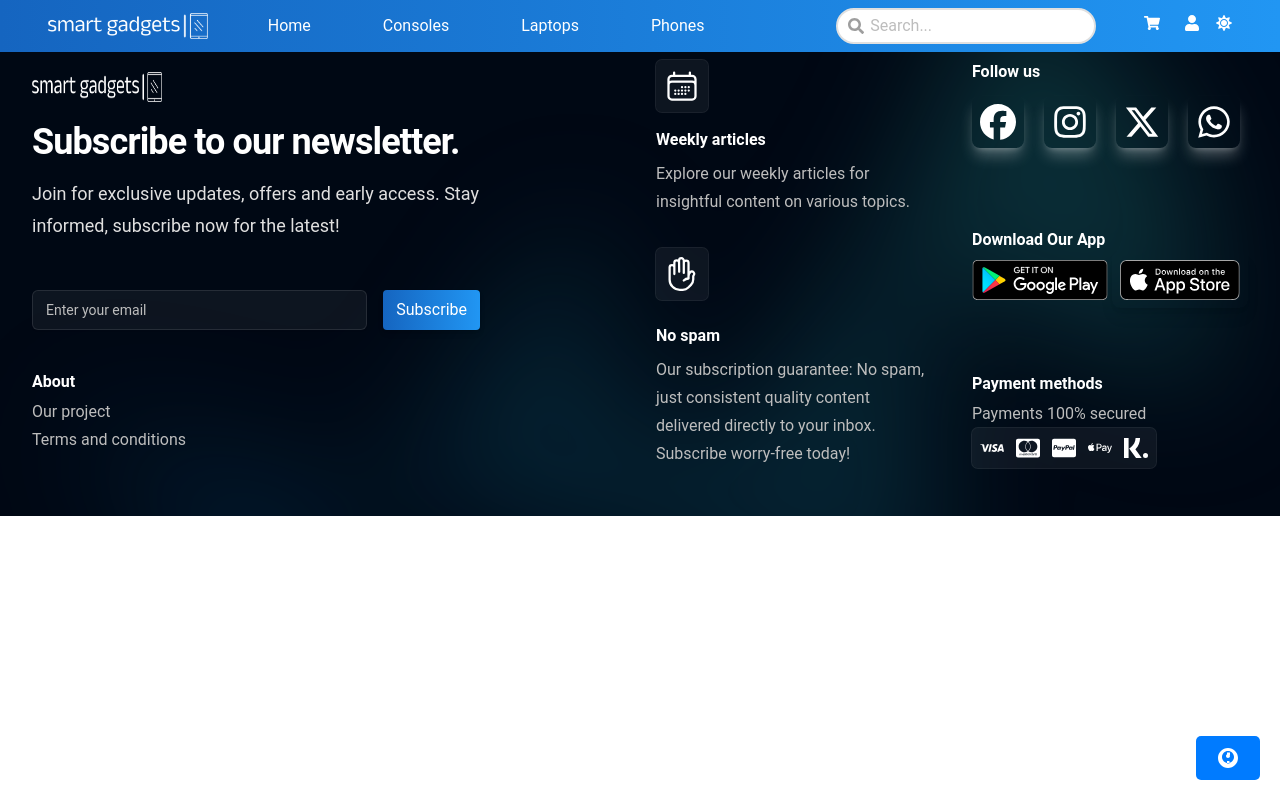
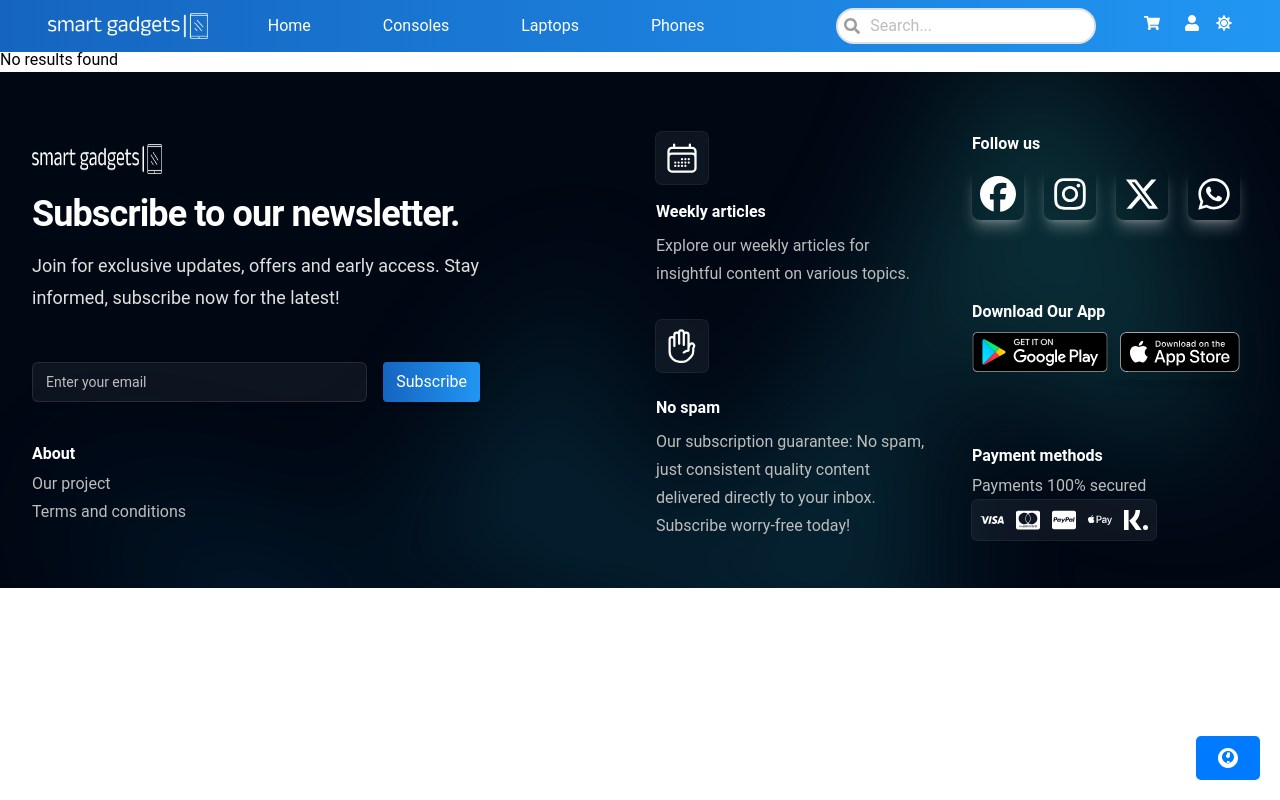
Before and after one commit to SKhail/smart-gadget, a React (Vite) app: page /search in a window 1280 px wide. Built offline with nearby package versions, Linux system fonts and the light colour scheme; the HTML template or start-up script is replaced by a standard one.

Commit message:
added search bar

```diff
--- a/src/App.jsx
+++ b/src/App.jsx
@@ -17,6 +17,7 @@ import Computerstablets from './component/computerstablets/Computerstablets'
 import Refurbished from './component/refurbished/Refurbished'
 import HeadphonesSpeakers from './component/headphonesSpeakers/HeadphonesSpeakers'
 import Favoritegadget from './component/favoritegadgets/Favoritegadget'
+import Search from './component/search'
 
 
 
@@ -84,6 +85,7 @@ function App() {
           <Route path='/refurbished' element={<Refurbished darkMode={darkMode}/>} />
           <Route path='/headphonesSpeakers' element={<HeadphonesSpeakers darkMode={darkMode}/>} />
           <Route path='/favoritegadget' element={<Favoritegadget />} darkMode={darkMode}/>
+          <Route path='/search' element={<Search />} />
 
 
 
--- a/src/component/navigation/Navbar.jsx
+++ b/src/component/navigation/Navbar.jsx
@@ -1,13 +1,13 @@
-import React, { useState, useEffect } from 'react'
-import { Link, NavLink } from 'react-router-dom'
-import { FaSearch, FaUser, FaShoppingCart, FaHome, FaGamepad, FaLaptop, FaMobileAlt } from 'react-icons/fa'
-import { AiOutlineClose, AiOutlineMenu } from 'react-icons/ai'
-import { FaSun, FaMoon } from 'react-icons/fa' // Dark Mode Icons
+import React, { useState } from 'react';
+import { Link, NavLink } from 'react-router-dom';
+import { FaSearch, FaUser, FaShoppingCart, FaHome, FaGamepad, FaLaptop, FaMobileAlt } from 'react-icons/fa';
+import { AiOutlineClose, AiOutlineMenu } from 'react-icons/ai';
+import { FaSun, FaMoon } from 'react-icons/fa'; // Dark Mode Icons
 
-import LoginPage from '../LoginFeature/LoginPage' // Ensure correct import path
-import '../navigation/style.css' // Ensure correct import path
+import LoginPage from '../LoginFeature/LoginPage'; // Ensure correct import path
+import '../navigation/style.css'; // Ensure correct import path
 
-import WhiteLogo from '../../assets/Logos/white-smart-gadgets-high-resolution-logo.png'
+import WhiteLogo from '../../assets/Logos/white-smart-gadgets-high-resolution-logo.png';
 
 const NavData = [
   {
@@ -39,62 +39,40 @@ const NavData = [
     icon: <FaShoppingCart />,
     link: '/shoppingcart',
   },
-]
+];
 
 const Navbar = ({ darkMode, toggleDarkMode }) => {
-  const [isScrolled, setIsScrolled] = useState(false) // fixed Navbar
-  const [isMobileOpen, setIsMobileOpen] = useState(false) //Toggle Hamburger
-  const [isShowModel, setShowModel] = useState(false)
+  const [searchTerm, setSearchTerm] = useState('');
 
-  // Scroll handler
-  useEffect(() => {
-    const handleScroll = () => {
-      const scrollPosition = window.scrollY
-      setIsScrolled(scrollPosition > 0)
-    }
+  // Handler for search input change
+  const handleSearchChange = (e) => {
+    setSearchTerm(e.target.value);
+  };
 
-    window.addEventListener('scroll', handleScroll)
+  // Handler for search form submission
+  const handleSearchSubmit = (e) => {
+    e.preventDefault();
+    // Perform search logic here with searchTerm
+    console.log('Searching for:', searchTerm);
+  };
 
-    return () => {
-      window.removeEventListener('scroll', handleScroll)
-    }
-  }, [])
-
-  // For Mobile devices
-  const toggleHamburger = () => {
-    setIsMobileOpen(!isMobileOpen)
-  }
-
-  // Used for the Login Page
-  const handleLoginButtonClick = () => {
-    setShowModel(!isShowModel) // Toggle showModal state
-  }
   return (
-    <nav
-      className={`flex items-center justify-between px-4 py-2 lg:px-12 ${
-        darkMode ? 'bg-blue-900' : 'bg-gradient-to-r from-blue-800 to-blue-500 '
-      } text-white fixed top-0 w-full z-10 animate__animated animate__fadeIn`}
-    >
-
-
+    <nav className={`flex items-center justify-between px-4 py-2 lg:px-12 ${darkMode ? 'bg-blue-900' : 'bg-gradient-to-r from-blue-800 to-blue-500 '} text-white fixed top-0 w-full z-10 animate__animated animate__fadeIn`}>
       {/* Company Name (Logo) */}
       <Link to='/' className='flex items-center flex-start'>
         <img src={WhiteLogo} alt='SmartGadget' className='h-auto w-32 md:w-40 mx-auto flex justify-start' />
       </Link>
 
       {/* Hamburger Button for Mobile */}
-      <button onClick={toggleHamburger} className={`lg:hidden text-2xl ${isMobileOpen ? 'ml-auto' : ''}`}>
-        {isMobileOpen ? <AiOutlineClose /> : <AiOutlineMenu />}
+      <button className={`lg:hidden text-2xl`}>
+        <AiOutlineMenu />
       </button>
 
       {/* Navigation Links */}
-      <ul className={`lg:flex items-center gap-4 list-none ${isMobileOpen ? 'flex flex-col' : 'hidden lg:flex'}`}>
+      <ul className={`lg:flex items-center gap-4 list-none`}>
         {NavData.map((data, index) => (
           <li key={index}>
-            <NavLink
-              to={data.link}
-              className={`inline-block px-7 hover:text-space-grey duration-200 font-baloo ${({ isActive, isPending }) => (isPending ? 'pending' : isActive ? 'active' : '')}`}
-            >
+            <NavLink to={data.link} className='inline-block px-7 hover:text-space-grey duration-200 font-baloo'>
               {window.innerWidth < 768 ? <span className='font-baloo'>{data.icon}</span> : data.name}
             </NavLink>
           </li>
@@ -102,30 +80,37 @@ const Navbar = ({ darkMode, toggleDarkMode }) => {
       </ul>
 
       {/* SearchBar */}
-      <div className='relative search-container'>
-        <input type='text' placeholder='Search...' className='py-1 pl-8 pr-1 rounded-full border-2 border-gray-300 focus:outline-none focus:border-primary search-bar' />
-        <FaSearch className='searchIcon absolute left-3 top-1/2 transform -translate-y-1/2 text-gray-500 font-baloo' />
-      </div>
+      <form onSubmit={handleSearchSubmit} className='relative'>
+        <input
+          type='text'
+          value={searchTerm}
+          onChange={handleSearchChange}
+          placeholder='Search...'
+          className='py-1 pl-8 pr-1 rounded-full border-2 border-gray-300 focus:outline-none focus:border-primary search-bar text-black'
+        />
+        <button type="submit" className="absolute left-0 top-0 bottom-0 ml-2">
+          <FaSearch className='searchIcon text-gray-500 font-baloo' />
+        </button>
+      </form>
 
       {/* Shopping Cart and Login Button */}
       <div className='hidden lg:block'>
         <Link to='/shoppingcart' className='inline-block px-4 hover:text-space-grey duration-200 font-baloo'>
           <FaShoppingCart />
         </Link>
-        <button onClick={handleLoginButtonClick} className='font-baloo hover:text-space-grey pl-2'>
+        <button className='font-baloo hover:text-space-grey pl-2'>
           <FaUser />
         </button>
         {/* Dark Mode Feature */}
-      <button className='dark-mode ms-4' onClick={toggleDarkMode}>
-        {darkMode ? <FaMoon /> : <FaSun />}{' '}
-      </button>
+        <button className='dark-mode ms-4' onClick={toggleDarkMode}>
+          {darkMode ? <FaMoon /> : <FaSun />}{' '}
+        </button>
       </div>
 
       {/* Login Modal */}
+      {false && <LoginPage showLoginPage={false} onClose={() => {}} />}
+    </nav>
+  );
+};
 
-      {isShowModel && <LoginPage showLoginPage={isShowModel} onClose={handleLoginButtonClick} />}
-    </nav>
-  )
-}
-
-export default Navbar
+export default Navbar;
--- /dev/null
+++ b/src/component/search/index.jsx
@@ -0,0 +1,65 @@
+import React, { useState, useEffect } from 'react';
+import { getDatabase, ref, onValue, off } from 'firebase/database';
+import firebaseApp from '../corousal/firebase';
+import { ToastContainer, toast } from 'react-toastify';
+import 'react-toastify/dist/ReactToastify.css';
+
+const Search = ({ darkMode }) => {
+  const [searchTerm, setSearchTerm] = useState('');
+  const [searchResults, setSearchResults] = useState([]);
+  const [isSearching, setIsSearching] = useState(false);
+
+  const handleSearch = () => {
+    if (!searchTerm) {
+      toast.error('Please enter a search term');
+      return;
+    }
+
+    setIsSearching(true);
+    const database = getDatabase(firebaseApp);
+    const itemsRef = ref(database, 'items'); // Adjust the database path as per your structure
+    onValue(itemsRef, (snapshot) => {
+      const data = snapshot.val();
+      if (data) {
+        const results = Object.values(data).filter(item => item.name.toLowerCase().includes(searchTerm.toLowerCase()));
+        setSearchResults(results);
+      } else {
+        setSearchResults([]);
+      }
+      setIsSearching(false);
+    });
+  };
+
+  return (
+    <div>
+      <h1>Search</h1>
+      <input
+        type="text"
+        value={searchTerm}
+        onChange={(e) => setSearchTerm(e.target.value)}
+        onKeyDown={(e) => {
+          if (e.key === 'Enter') {
+            handleSearch();
+          }
+        }}
+        placeholder="Enter search term..."
+      />
+      <button onClick={handleSearch}>Search</button>
+
+      {/* Display search results */}
+      <div>
+        {isSearching && <p>Searching...</p>}
+        {!isSearching && searchResults.length === 0 && <p>No results found</p>}
+        {searchResults.map((result, index) => (
+          <div key={index}>
+            {/* Render your search results here */}
+            <p>{result.name}</p> {/* Assuming 'name' property for demonstration */}
+          </div>
+        ))}
+      </div>
+      <ToastContainer />
+    </div>
+  );
+}
+
+export default Search;
```
Also changed, not shown: info/phoneData.json (+20 -1 lines).
